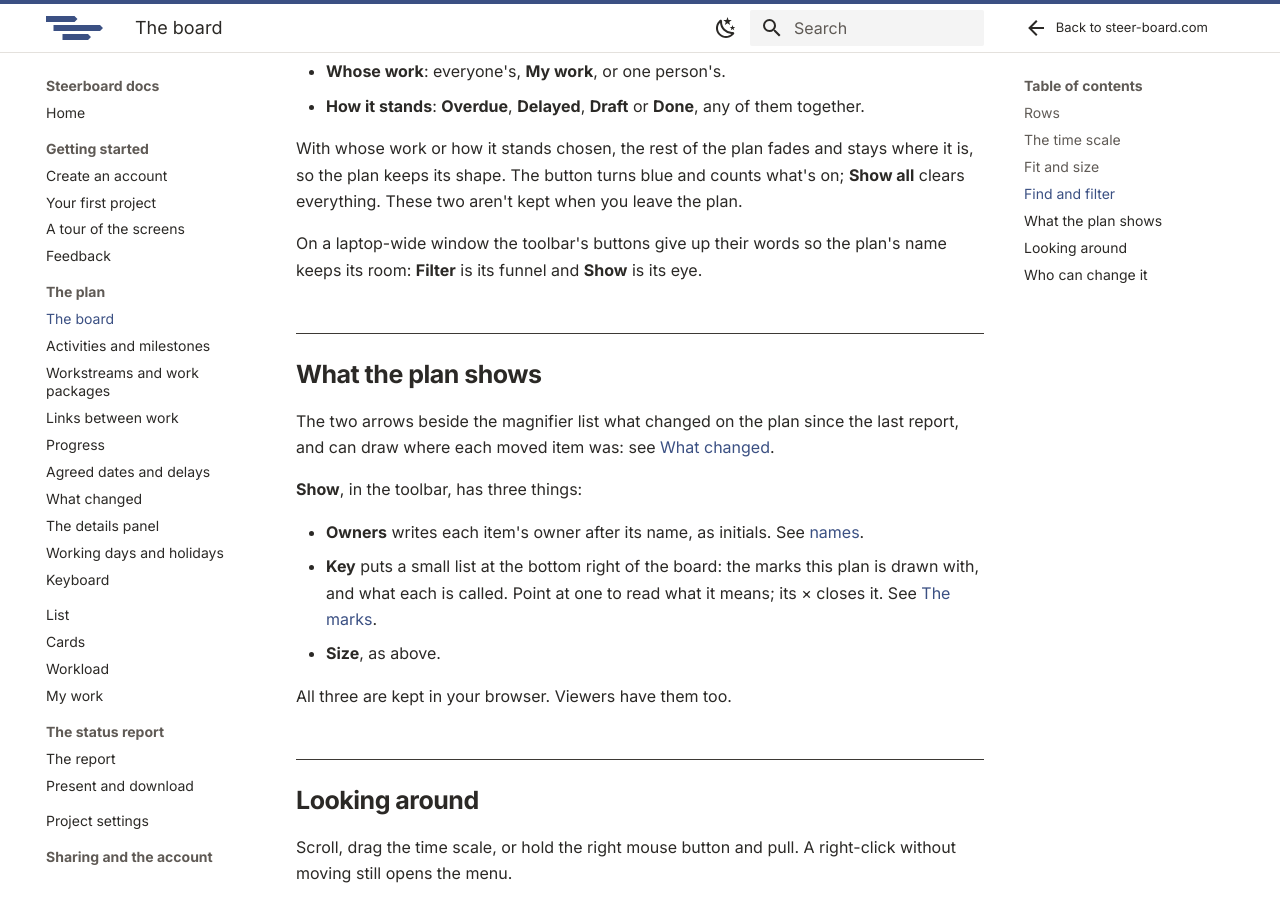
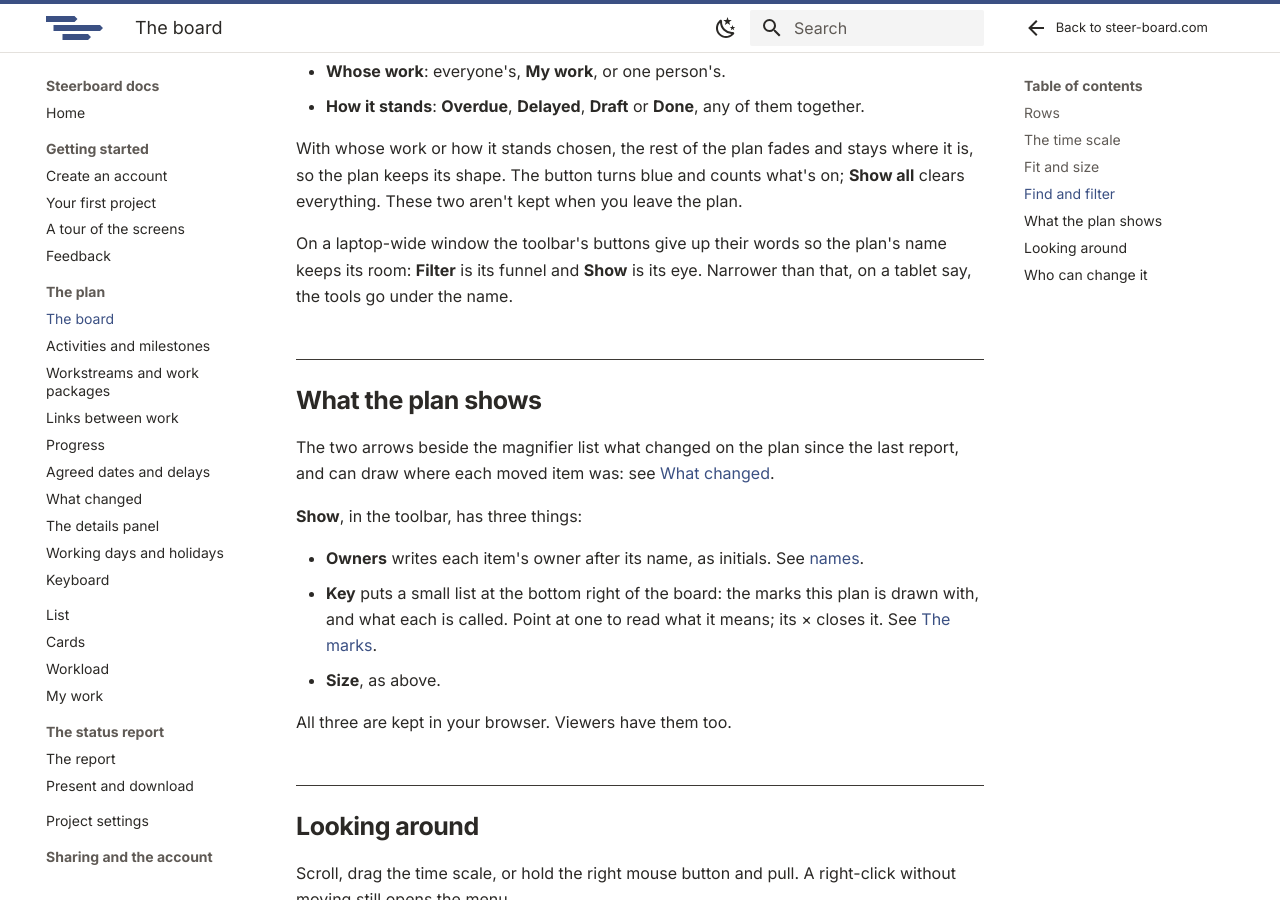
Before and after one commit to mistahcase/steerboard-docs, an MkDocs documentation site: the page built from pages/plan/board.md, in a window 1280 px wide and 900 px high, scrolled down 2322 px. Built offline with MkDocs 1.6.1 and Material for MkDocs 9.7.7, drawn with Linux system fonts in a browser that asks for light colours.

Commit message:
Docs: the plan's tools go under its name on a narrower window
Co-Authored-By: Claude Fable 5.2 <noreply@anthropic.com>

```diff
--- a/pages/plan/board.md
+++ b/pages/plan/board.md
@@ -83,6 +83,7 @@ leave the plan.
 
 On a laptop-wide window the toolbar's buttons give up their words so the
 plan's name keeps its room: **Filter** is its funnel and **Show** is its eye.
+Narrower than that, on a tablet say, the tools go under the name.
 
 ## What the plan shows
 
```
